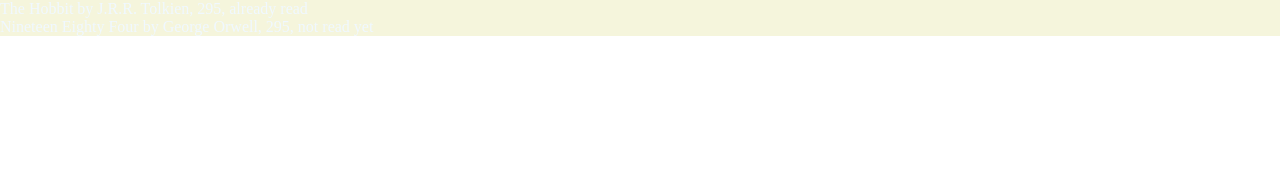
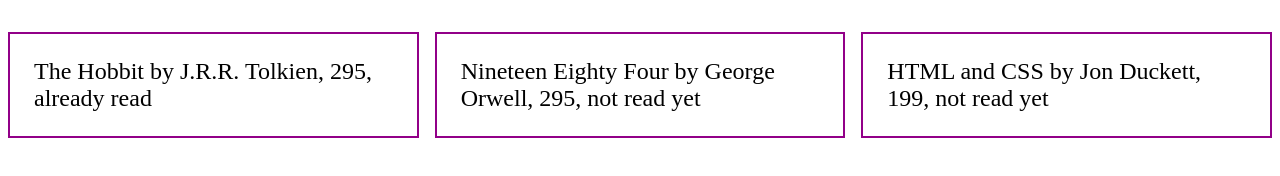
Before and after one commit to maenerosa/library-app, a plain HTML site: page index.html in a window 1280 px wide. Drawn offline with Linux system fonts and the light colour scheme.

Commit message:
update js and css file

```diff
--- a/script.js
+++ b/script.js
@@ -7,7 +7,7 @@
   this.isRead = false;
   this.getInfo = function () {
     return `${title} by ${author}, ${pages}, ${
-      this.isRead ? "already read" : "not read yet" //shorter if else statement
+      this.isRead ? "already read" : "not read yet" //shorter if else statement = ternary
     }`;
   };
 }
@@ -19,6 +19,9 @@
 const book2 = new Book("Nineteen Eighty Four", "George Orwell", 295);
 library.push(book2);
 
+const book3 = new Book("HTML and CSS", "Jon Duckett", 199);
+library.push(book3);
+
 library.forEach((book) => {
   const p = document.createElement("p");
 
--- a/style.css
+++ b/style.css
@@ -1,15 +1,13 @@
-* {
-  margin: 0;
-  padding: 0;
-  box-sizing: border-box;
-}
-
 body {
   display: grid;
-  grid-template-columns: (3, 1fr);
-  color: aliceblue;
+  grid-template-columns: repeat(3, 1fr);
+  gap: 1em;
 }
 
 p {
-  background-color: beige;
+  font-size: 24px;
+  background-color: rgba(255, 255, 255, 0.527);
+  padding: 1em;
+  border: solid 2px rgb(146, 0, 136);
+  color: rgb(0, 0, 0);
 }
```
